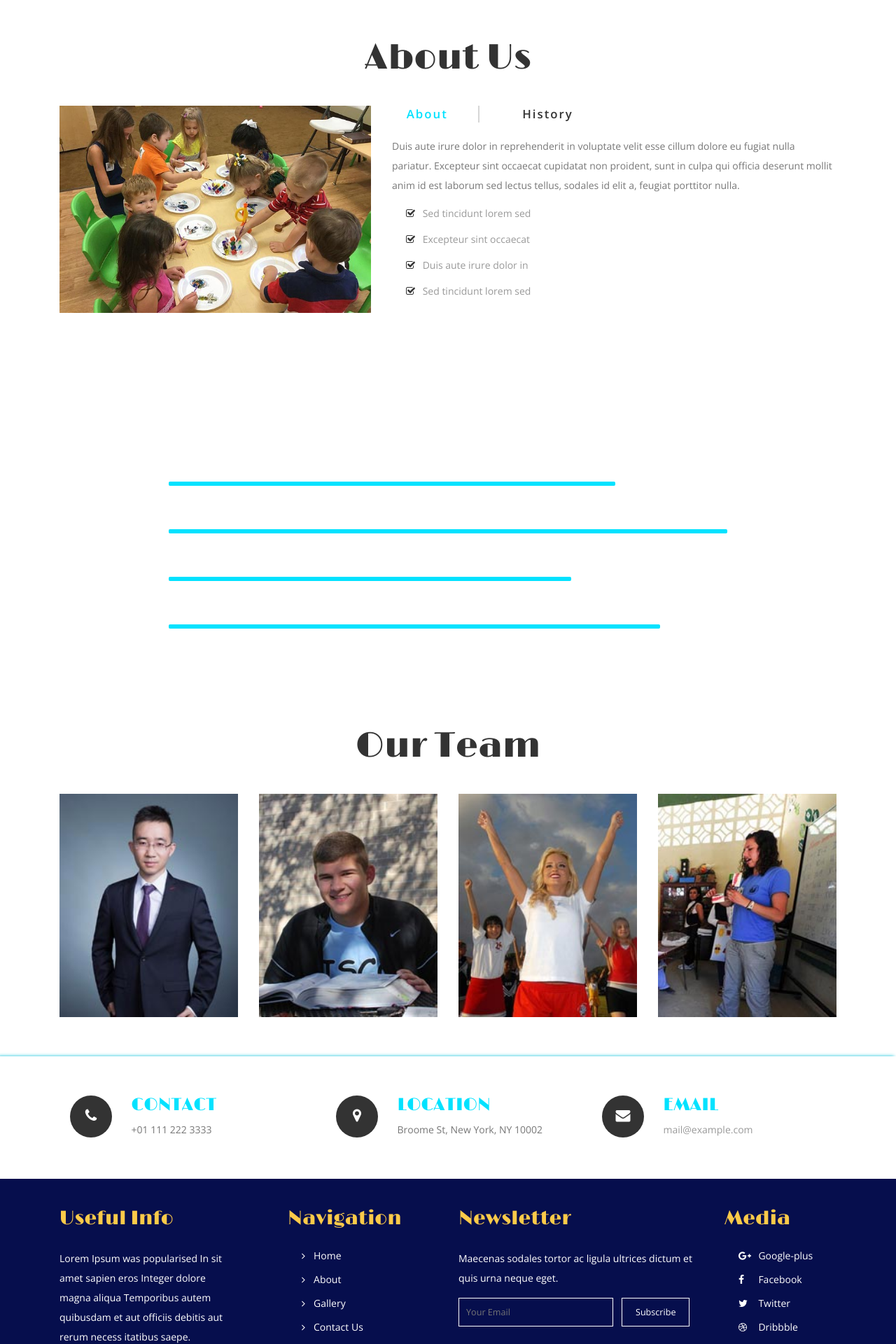
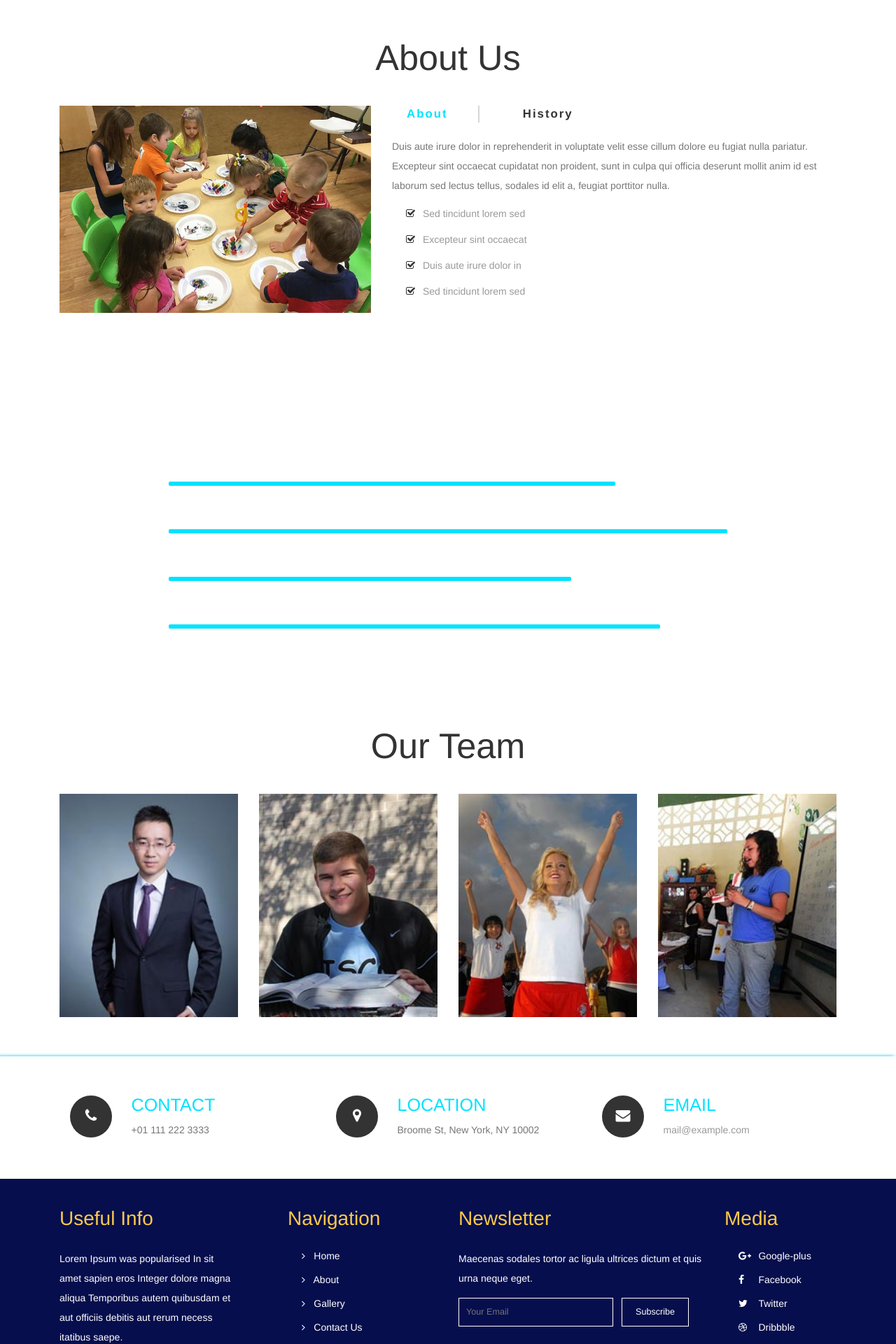
Before and after one commit to rubendarioramirez/jcswebsite, a PHP site: page /about.html in a window 1280 px wide. Shown: the part 259-2179 px from the top of the page at 70% size. Run offline with PHP 8.4, Linux system fonts and the light colour scheme.

Commit message:
Updated Font to Helvetica

```diff
--- a/css/style.css
+++ b/css/style.css
@@ -6,7 +6,7 @@ License URL: http://creativecommons.org/licenses/by/3.0/
 --*/
 
 body {
-    font-family: 'Open Sans', sans-serif;
+    font-family: 'Helvetica', sans-serif;
     background: #fff;
 }
 
@@ -27,7 +27,7 @@ h4,
 h5,
 h6 {
     margin: 0;
-    font-family: 'Limelight', cursive;
+    font-family: 'Helvetica', cursive;
 }
 
 p {
```
